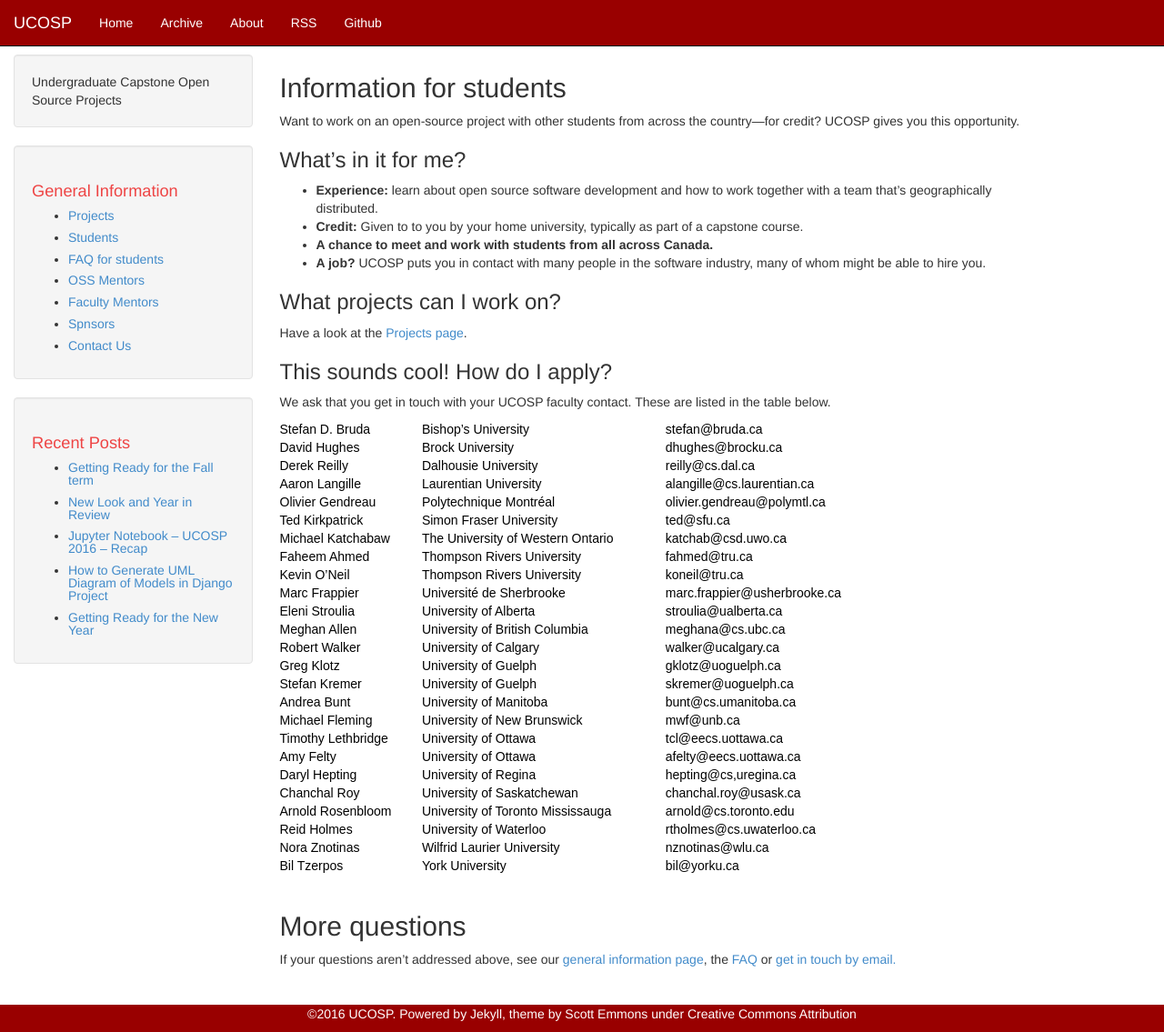
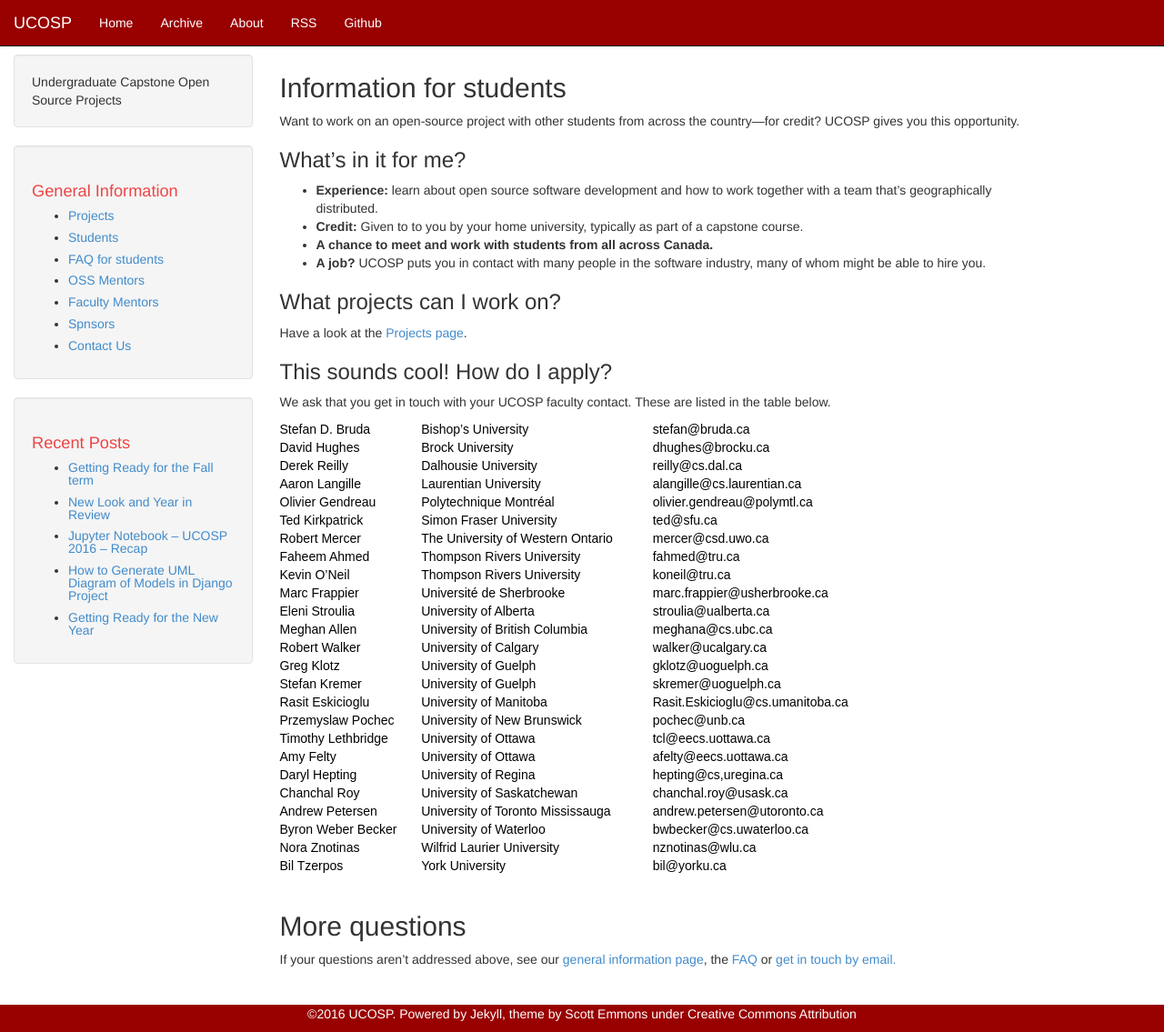
Before and after one commit to ucosp/ucosp.github.io, a Jekyll site: the page built from students.md, in a window 1280 px wide and 1135 px high. Shown: the whole window at 91% size. Built offline with Jekyll 4.4.1, drawn with Linux system fonts in a browser that asks for light colours.

```diff
--- a/students.md
+++ b/students.md
@@ -108,7 +108,7 @@ We ask that you get in touch with your UCOSP faculty contact. These are listed i
 
   <tr>
     <td valign="bottom">
-      <span style="color: #000000; font-family: Arial;">Michael Katchabaw</span>
+      <span style="color: #000000; font-family: Arial;">Robert Mercer</span>
     </td>
 
     <td valign="bottom">
@@ -116,7 +116,7 @@ We ask that you get in touch with your UCOSP faculty contact. These are listed i
     </td>
 
     <td valign="bottom">
-      <span style="color: #000000; font-family: Arial;">katchab@csd.uwo.ca</span>
+      <span style="color: #000000; font-family: Arial;">mercer@csd.uwo.ca</span>
     </td>
   </tr>
 
@@ -234,7 +234,7 @@ We ask that you get in touch with your UCOSP faculty contact. These are listed i
 
   <tr>
     <td valign="bottom">
-      <span style="color: #000000; font-family: Arial;">Andrea Bunt</span>
+      <span style="color: #000000; font-family: Arial;">Rasit Eskicioglu</span>
     </td>
 
     <td valign="bottom">
@@ -242,13 +242,13 @@ We ask that you get in touch with your UCOSP faculty contact. These are listed i
     </td>
 
     <td valign="bottom">
-      <span style="color: #000000; font-family: Arial;">bunt@cs.umanitoba.ca</span>
+      <span style="color: #000000; font-family: Arial;">Rasit.Eskicioglu@cs.umanitoba.ca</span>
     </td>
   </tr>
 
   <tr>
     <td valign="bottom">
-      <span style="color: #000000; font-family: Arial;">Michael Fleming</span>
+      <span style="color: #000000; font-family: Arial;">Przemyslaw Pochec</span>
     </td>
 
     <td valign="bottom">
@@ -256,7 +256,7 @@ We ask that you get in touch with your UCOSP faculty contact. These are listed i
     </td>
 
     <td valign="bottom">
-      <span style="color: #000000; font-family: Arial;">mwf@unb.ca</span>
+      <span style="color: #000000; font-family: Arial;">pochec@unb.ca</span>
     </td>
   </tr>
 
@@ -318,7 +318,7 @@ We ask that you get in touch with your UCOSP faculty contact. These are listed i
 
   <tr>
     <td valign="bottom">
-      <span style="color: #000000; font-family: Arial;">Arnold Rosenbloom</span>
+      <span style="color: #000000; font-family: Arial;">Andrew Petersen</span>
     </td>
 
     <td valign="bottom">
@@ -326,13 +326,13 @@ We ask that you get in touch with your UCOSP faculty contact. These are listed i
     </td>
 
     <td valign="bottom">
-      <span style="color: #000000; font-family: Arial;">arnold@cs.toronto.edu</span>
+      <span style="color: #000000; font-family: Arial;">andrew.petersen@utoronto.ca</span>
     </td>
   </tr>
 
   <tr>
     <td valign="bottom">
-      <span style="color: #000000; font-family: Arial;">Reid Holmes</span>
+      <span style="color: #000000; font-family: Arial;">Byron Weber Becker</span>
     </td>
 
     <td valign="bottom">
@@ -340,7 +340,7 @@ We ask that you get in touch with your UCOSP faculty contact. These are listed i
     </td>
 
     <td valign="bottom">
-      <span style="color: #000000; font-family: Arial;">rtholmes@cs.uwaterloo.ca</span>
+      <span style="color: #000000; font-family: Arial;">bwbecker@cs.uwaterloo.ca</span>
     </td>
   </tr>
   <tr>
```
Also changed, not shown: projects.md (+26 -0 lines).
